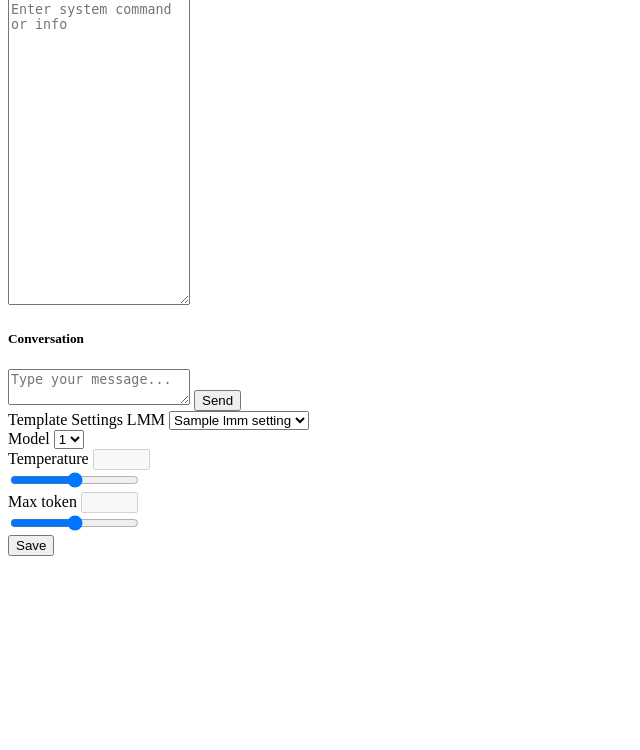
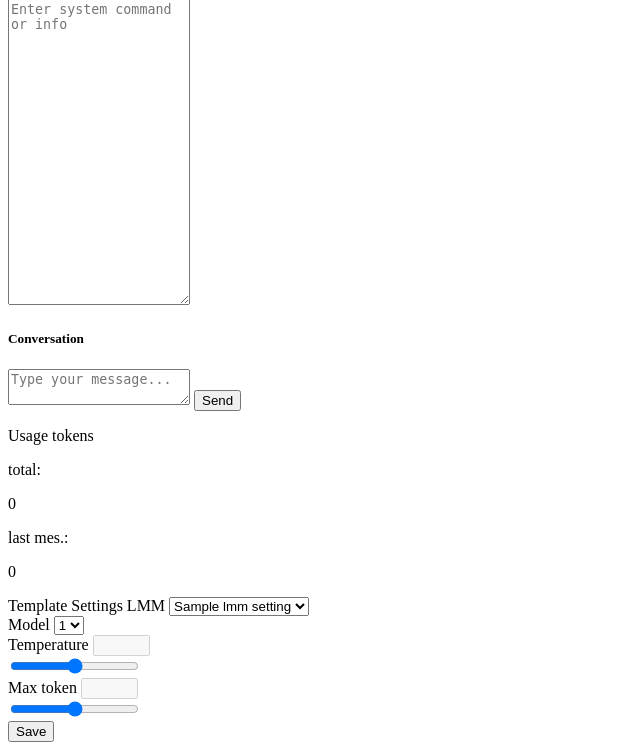
Before and after one commit to JanMadon/AssistantAI, a Symfony app: template templates/assistant/main.html.twig in a window 1280 px wide. Shown: the part 907-1657 px from the top of the page, without its empty margins (0-640 px from the left). Before the commit the page ends 1463 px from the top, so only its background shows below. Run offline with Twig, Linux system fonts and the light colour scheme; the template is opened without the code that fills it: most values are stand-ins (such as "Sample title", 1, 10 or a date in 2020); some libraries are stand-ins or nearby versions.

Commit message:
Add token usage display to assistant dashboard

```diff
--- a/templates/assistant/main.html.twig
+++ b/templates/assistant/main.html.twig
@@ -29,6 +29,18 @@
             </div>
 
             <div class="col-2 border-start bg-secondary-subtle p-0">
+                <div class="border-bottom p-1">
+                    <p class="small m-0">Usage tokens </p>
+                    <div class="px-1 py-0 d-flex justify-content-between">
+                        <p class="small m-0">total: </p>
+                        <p id="total-prompt-num" class="small m-0">0</p>
+                    </div>
+                    <div class="px-1 py-0 m-0 d-flex justify-content-between">
+                        <p class="small m-0">last mes.: </p>
+                        <p id="last-prompt-num" class="small m-0">0</p>
+                    </div>
+                </div>
+
                 <div class="border-bottom p-3">
                     <label for="settingsChat"> Template Settings LMM </label>
                     <select id="settingsChat" class="form-select form-select-sm" aria-label="Default select example">
@@ -113,6 +125,7 @@
         let userInput = document.getElementById('userInput')
         let conversation = document.getElementById('chatBox')
         let conversation_id = null;
+        let totalTokenCounter = 0;
 
         const selectedChatModel = document.getElementById('modelSelektor')
         const modalSaveTemplate = document.getElementById('modal-save-settings')
@@ -251,7 +264,11 @@
 
             try {
                 const response = await axios.post("{{ path('assistant_prompt') }}", data)
+                console.log(response)
                 conversation_id = response.data.id
+                totalTokenCounter += response.data.usage_tokens.total
+                document.getElementById('total-prompt-num').textContent = totalTokenCounter
+                document.getElementById('last-prompt-num').textContent = response.data.usage_tokens.total
                 return response.data.answer
 
             } catch (error) {
```
